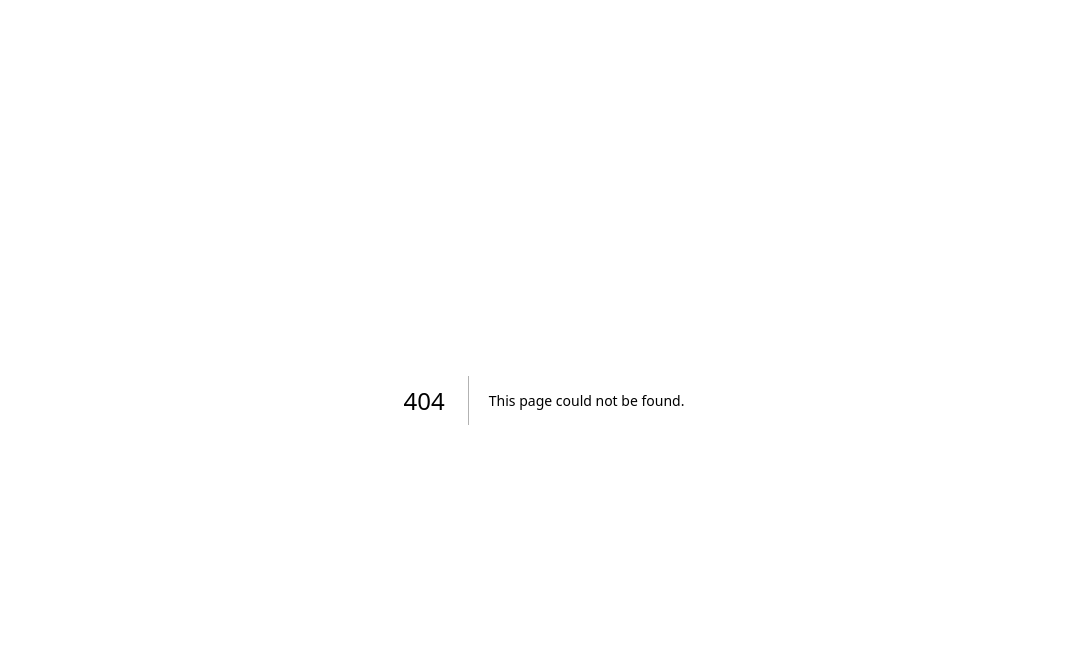
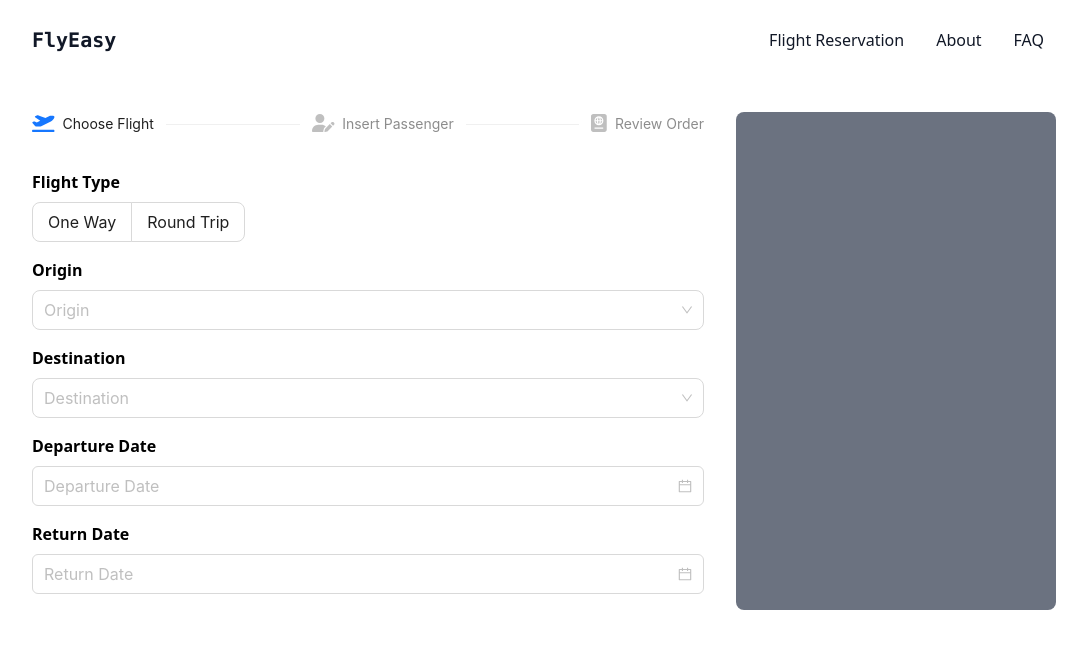
Before and after one commit to koalicioous/travel-itinerary, a Next.js app: page /order in a window 1280 px wide. Before the commit this address had no page. Shown: the top 648 px of the page, without its empty margins (96-1183 px from the left). Built offline with nearby package versions, Linux system fonts and the light colour scheme.

Commit message:
form flight

```diff
--- a/package.json
+++ b/package.json
@@ -13,12 +13,12 @@
     "@fortawesome/free-solid-svg-icons": "^6.4.0",
     "@fortawesome/react-fontawesome": "^0.2.0",
     "@headlessui/react": "^1.7.13",
+    "antd": "^5.4.0",
     "eslint": "8.37.0",
     "eslint-config-next": "13.2.4",
     "next": "13.2.4",
     "react": "18.2.0",
-    "react-dom": "18.2.0",
-    "react-hook-form": "^7.43.9"
+    "react-dom": "18.2.0"
   },
   "devDependencies": {
     "autoprefixer": "^10.4.14",
--- a/src/components/navbar/index.jsx
+++ b/src/components/navbar/index.jsx
@@ -2,6 +2,7 @@ import { useState } from "react";
 import { Disclosure } from "@headlessui/react";
 import { FontAwesomeIcon } from "@fortawesome/react-fontawesome";
 import { faBars, faTimes } from "@fortawesome/free-solid-svg-icons";
+import Link from "next/link";
 
 const Navbar = () => {
   const [isOpen, setIsOpen] = useState(false);
@@ -13,15 +14,20 @@ const Navbar = () => {
           <div className="mx-auto max-w-[1024px] px-4 sm:px-6 lg:px-0">
             <div className="flex items-center justify-between h-20">
               <div className="flex-shrink-0 flex items-center">
-                <div className="font-mono font-bold text-gray-900 text-xl">
-                  FlyEasy
-                </div>
+                <Link href="/">
+                  <div className="font-mono font-bold text-gray-900 text-xl">
+                    FlyEasy
+                  </div>
+                </Link>
               </div>
               <div className="hidden md:block">
                 <div className="flex items-center gap-2">
-                  <button className="transition-all duration-200 py-2 px-3 rounded text-gray-900 hover:bg-gray-100">
+                  <Link
+                    href="/order"
+                    className="transition-all duration-200 py-2 px-3 rounded text-gray-900 hover:bg-gray-100"
+                  >
                     Flight Reservation
-                  </button>
+                  </Link>
                   <button className="transition-all duration-200 py-2 px-3 rounded text-gray-900 hover:bg-gray-100">
                     About
                   </button>
@@ -45,9 +51,12 @@ const Navbar = () => {
 
           <Disclosure.Panel className="md:hidden" unmount={false}>
             <div className="px-2 pt-2 pb-3 space-y-1 sm:px-3">
-              <button className="block py-2 px-3 rounded text-base font-medium text-gray-900 hover:bg-gray-800 w-full hover:text-white">
+              <Link
+                href="/order"
+                className="block py-2 px-3 rounded text-base font-medium text-gray-900 hover:bg-gray-800 w-full hover:text-white"
+              >
                 Flight Reservation
-              </button>
+              </Link>
               <button className="block py-2 px-3 rounded text-base font-medium text-gray-900 hover:bg-gray-800  w-full hover:text-white">
                 About
               </button>
--- a/src/layouts/main.jsx
+++ b/src/layouts/main.jsx
@@ -1,14 +1,14 @@
 import Footer from "@/components/footer";
 import Navbar from "@/components/navbar";
 
-const MainLayout = ({ children }) => {
+const MainLayout = ({ children, withFooter = true }) => {
   return (
     <>
       <Navbar />
       <div className="mx-auto max-w-[1024px] mb-12 px-6 lg:px-0">
         {children}
       </div>
-      <Footer />
+      {withFooter && <Footer />}
     </>
   );
 };
--- a/src/pages/index.js
+++ b/src/pages/index.js
@@ -13,6 +13,7 @@ import {
   faCloudDownload,
 } from "@fortawesome/free-solid-svg-icons";
 import FaqAccordion from "@/components/faq";
+import Link from "next/link";
 
 const inter = Inter({ subsets: ["latin"] });
 
@@ -186,9 +187,12 @@ export default function Home() {
             </div>
           </section>
           <section className="flex flex-col md:flex-row items-center gap-4">
-            <button className="py-2 md:py-4 px-3 md:px-6 rounded-lg bg-blue-700 text-white w-full md:w-auto">
+            <Link
+              href="/order"
+              className="py-2 md:py-4 px-3 md:px-6 rounded-lg bg-blue-700 text-white w-full md:w-auto"
+            >
               Order Now ($10)
-            </button>
+            </Link>
             <button className="py-4 px-4 rounded-lg w-full md:w-auto">
               See a Preview &#8594;
             </button>
@@ -324,9 +328,12 @@ export default function Home() {
               })}
             </div>
             <div className="flex items-center justify-between">
-              <button className="py-4 px-6 rounded-lg bg-white text-blue-700 font-bold">
+              <Link
+                href="/order"
+                className="py-4 px-6 rounded-lg bg-white text-blue-700 font-bold"
+              >
                 Order Now
-              </button>
+              </Link>
               <div className="text-white mr-4 text-4xl font-semibold">$10</div>
             </div>
           </section>
@@ -364,9 +371,12 @@ export default function Home() {
               Get your flight reservation for as low as $10
             </div>
             <div className="flex items-center justify-center mt-4 md:mt-12">
-              <button className="py-4 px-24 font-bold rounded-lg bg-blue-700 text-white">
+              <Link
+                href="/order"
+                className="py-4 px-24 font-bold rounded-lg bg-blue-700 text-white"
+              >
                 Order Now
-              </button>
+              </Link>
             </div>
           </section>
           <section>
--- /dev/null
+++ b/src/pages/order/index.jsx
@@ -0,0 +1,135 @@
+import MainLayout from "@/layouts/main";
+import { FontAwesomeIcon } from "@fortawesome/react-fontawesome";
+import { DatePicker, Form, Radio, Select, Steps } from "antd";
+import Head from "next/head";
+import { useState } from "react";
+import {
+  faPlaneDeparture,
+  faUserEdit,
+  faPassport,
+} from "@fortawesome/free-solid-svg-icons";
+
+const flightOptions = [
+  {
+    value: "one-way",
+    label: "One Way",
+  },
+  {
+    value: "round-trip",
+    label: "Round Trip",
+  },
+];
+const ChooseFlight = () => {
+  return (
+    <div>
+      <div className="mb-4">
+        <div className="mb-2 font-semibold">Flight Type</div>
+        <div>
+          <Radio.Group
+            options={flightOptions}
+            optionType="button"
+            style={{ width: "100%" }}
+            size="large"
+          />
+        </div>
+      </div>
+      <div className="mb-4">
+        <div className="mb-2 font-semibold">Origin</div>
+        <Select
+          style={{
+            width: "100%",
+          }}
+          size="large"
+          placeholder="Origin"
+        />
+      </div>
+      <div className="mb-4">
+        <div className="mb-2 font-semibold">Destination</div>
+        <Select
+          style={{
+            width: "100%",
+          }}
+          size="large"
+          placeholder="Destination"
+        />
+      </div>
+      <div className="mb-4">
+        <div className="mb-2 font-semibold">Departure Date</div>
+        <DatePicker
+          size="large"
+          style={{
+            width: "100%",
+          }}
+          placeholder="Departure Date"
+          format={"DD MMMM YYYY"}
+        />
+      </div>
+      <div className="mb-4">
+        <div className="mb-2 font-semibold">Return Date</div>
+        <DatePicker
+          size="large"
+          style={{
+            width: "100%",
+          }}
+          placeholder="Return Date"
+          format={"DD MMMM YYYY"}
+        />
+      </div>
+    </div>
+  );
+};
+
+const InsertPassenger = () => {
+  return <div>Insert Passenger</div>;
+};
+
+const ReviewOrder = () => {
+  return <div>Review Order</div>;
+};
+
+const stepsItems = [
+  {
+    title: "Choose Flight",
+    content: <ChooseFlight />,
+    icon: <FontAwesomeIcon icon={faPlaneDeparture} size="xs" />,
+  },
+  {
+    title: "Insert Passenger",
+    content: <InsertPassenger />,
+    icon: <FontAwesomeIcon icon={faUserEdit} size="xs" />,
+  },
+  {
+    title: "Review Order",
+    content: <ReviewOrder />,
+    icon: <FontAwesomeIcon icon={faPassport} size="xs" />,
+  },
+];
+
+const Order = () => {
+  const [form] = Form.useForm();
+  const [currentStep, setCurrentStep] = useState(0);
+  return (
+    <MainLayout withFooter={false}>
+      <Head>
+        <title>Create Your Order</title>
+      </Head>
+      <section className="my-8 grid grid-cols-1 md:grid-cols-3 gap-y-3 md:gap-8">
+        <div className="col-span-2">
+          <Steps
+            items={stepsItems}
+            current={currentStep}
+            size="small"
+            onChange={(step) => {
+              setCurrentStep(step);
+            }}
+          />
+          <div className="md:mt-8">{stepsItems[currentStep].content}</div>
+          <Form form={form}></Form>
+        </div>
+        <div className="w-full p-8 bg-gray-500 rounded-lg"></div>
+      </section>
+    </MainLayout>
+  );
+};
+
+export default Order;
```
Also changed, not shown: 1 other file (tests, documents, lock files or other folders).
